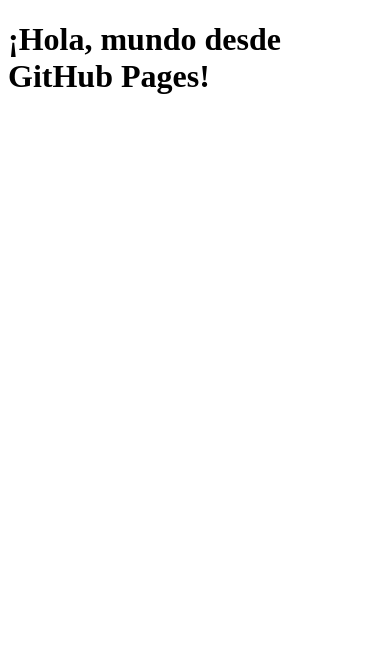
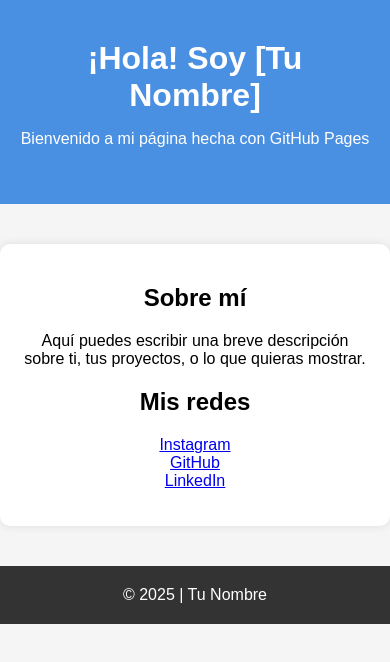
Before and after one commit to DPS-Fernando150290/DPS-Fernando150290.github.io, a plain HTML site: page index.html in a window 390 px wide. Drawn offline with Linux system fonts and the light colour scheme.

Commit message:
Enhance index.html with responsive design and content
Added a responsive viewport meta tag and improved styling for the webpage. Updated the title and added header, section, and footer elements with content.

```diff
--- a/index.html
+++ b/index.html
@@ -2,9 +2,66 @@
 <html lang="es">
 <head>
   <meta charset="UTF-8">
-  <title>Mi Página</title>
+  <meta name="viewport" content="width=device-width, initial-scale=1.0">
+  <title>Mi Página Personal</title>
+  <style>
+    body {
+      font-family: Arial, sans-serif;
+      background: #f5f5f5;
+      margin: 0;
+      padding: 0;
+      text-align: center;
+    }
+
+    header {
+      background: #4A90E2;
+      color: white;
+      padding: 40px 20px;
+    }
+
+    h1 {
+      margin: 0;
+    }
+
+    section {
+      max-width: 800px;
+      margin: 40px auto;
+      background: white;
+      padding: 20px;
+      border-radius: 10px;
+      box-shadow: 0 0 10px rgba(0,0,0,0.1);
+    }
+
+    footer {
+      margin-top: 40px;
+      padding: 20px;
+      background: #333;
+      color: white;
+    }
+  </style>
 </head>
 <body>
-  <h1>¡Hola, mundo desde GitHub Pages!</h1>
+
+<header>
+  <h1>¡Hola! Soy [Tu Nombre]</h1>
+  <p>Bienvenido a mi página hecha con GitHub Pages</p>
+</header>
+
+<section>
+  <h2>Sobre mí</h2>
+  <p>Aquí puedes escribir una breve descripción sobre ti, tus proyectos, o lo que quieras mostrar.</p>
+
+  <h2>Mis redes</h2>
+  <ul style="list-style:none; padding:0;">
+    <li><a href="#" target="_blank">Instagram</a></li>
+    <li><a href="#" target="_blank">GitHub</a></li>
+    <li><a href="#" target="_blank">LinkedIn</a></li>
+  </ul>
+</section>
+
+<footer>
+  © 2025 | Tu Nombre
+</footer>
+
 </body>
 </html>
```
